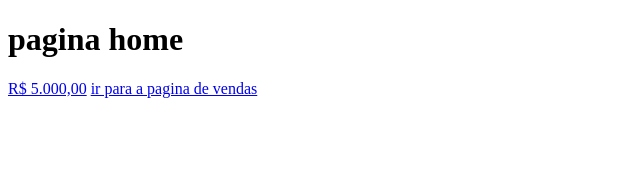
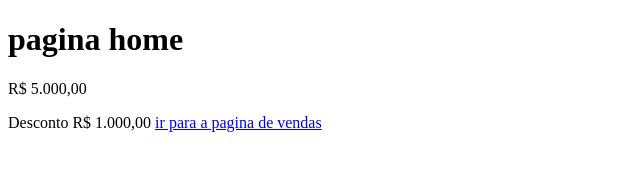
Before and after one commit to tecnovale/aula1github, a plain HTML site: page index.html in a window 1280 px wide. Shown: the whole page, without its empty margins (0-640 px from the left). Drawn offline with Linux system fonts and the light colour scheme.

Commit message:
Update index.html

```diff
--- a/index.html
+++ b/index.html
@@ -8,5 +8,6 @@
 </head>
 <body>
     <h1>pagina home</h1>
-    <a href="Valor de vendas"> R$ 5.000,00</a>
+    <p href="Valor de vendas"> R$ 5.000,00</p>
+    <a1 href="Valor do desconto"> Desconto R$ 1.000,00</a1>
 </body><a href="vendas.html">ir para a pagina de vendas</a>
```
